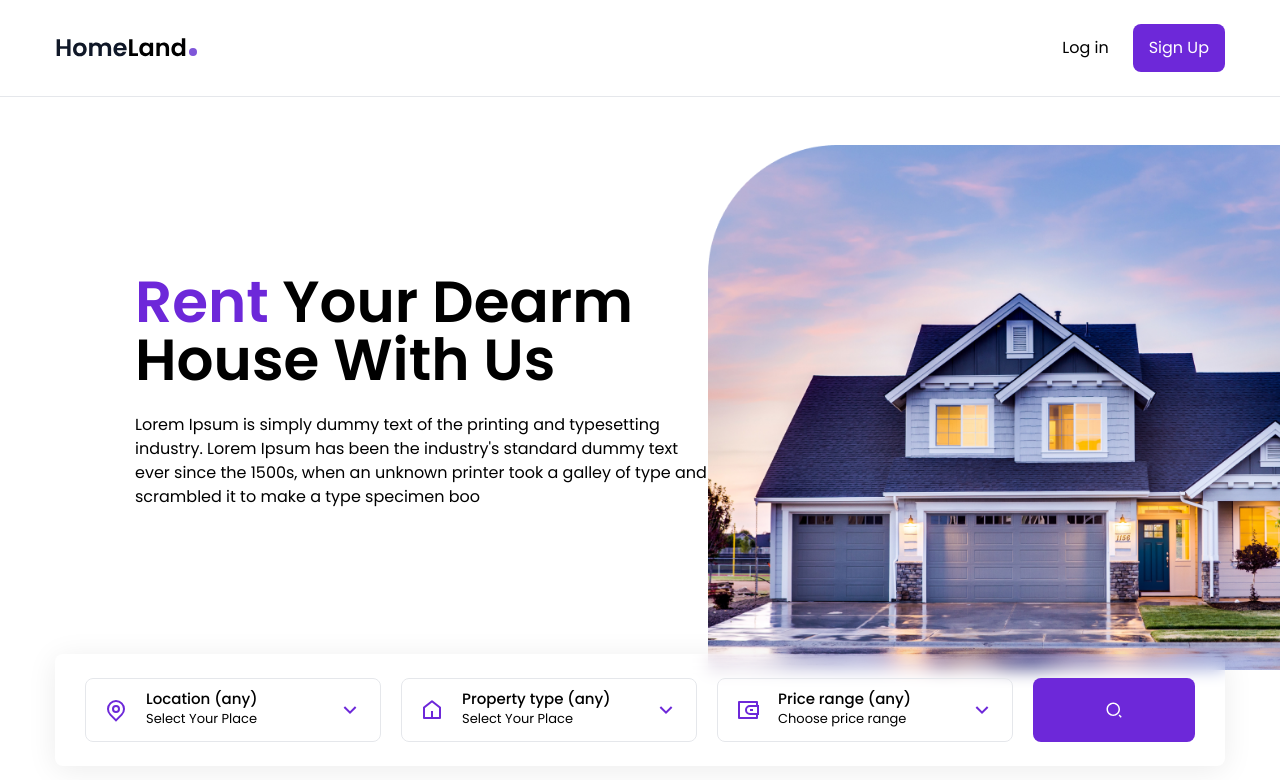
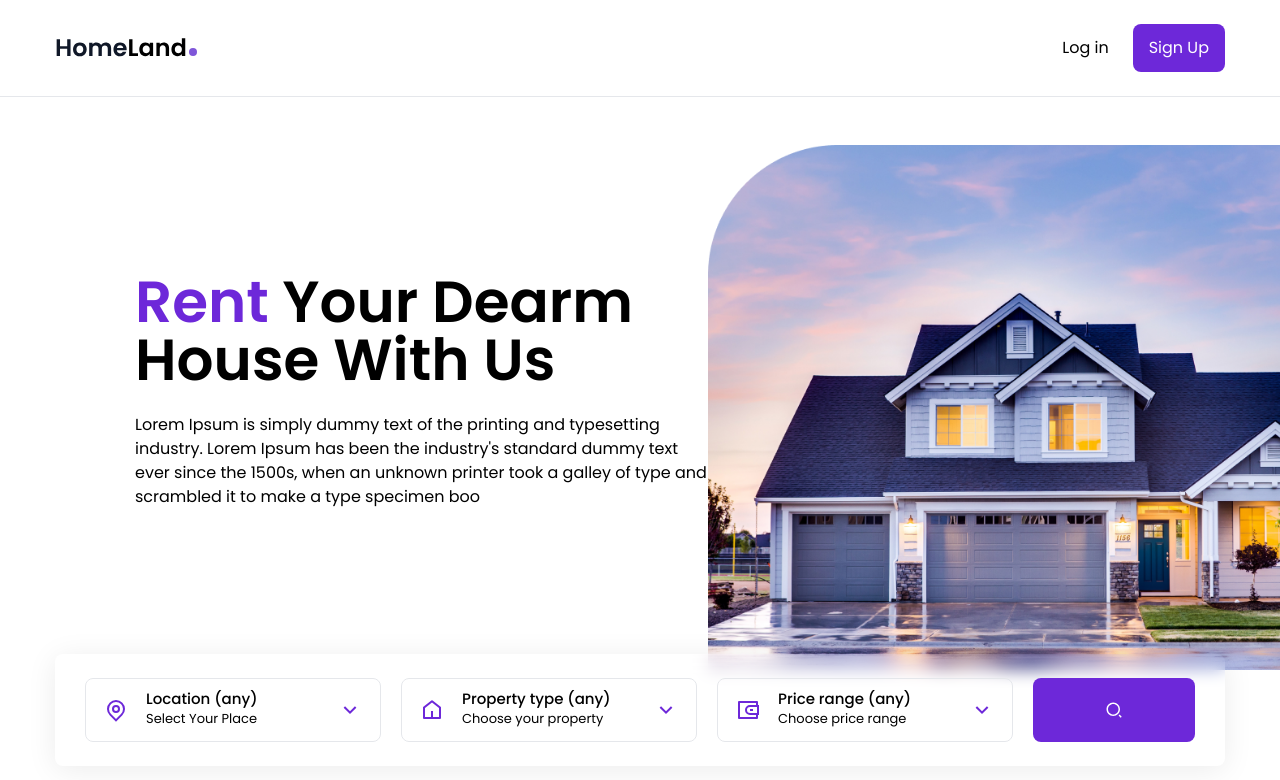
Before and after one commit to hamam99/real-estate-react-js, a React (Create React App) app: page / in a window 1280 px wide. Shown: the top 780 px of the page. Built offline with nearby package versions, Linux system fonts and the light colour scheme.

Commit message:
update wording

```diff
--- a/src/components/PropertyDropdown.js
+++ b/src/components/PropertyDropdown.js
@@ -24,7 +24,7 @@ const PropertyDropdown = () => {
           <div className="text-[15px] font-medium leading-tight">
             {property}
           </div>
-          <div className="text-[13px]">{'Select Your Place'}</div>
+          <div className="text-[13px]">{'Choose your property'}</div>
         </div>
         {isOpen ? (
           <RiArrowUpSLine className="dropdown-icon-secondary" />
```
